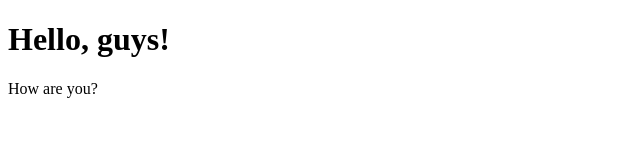
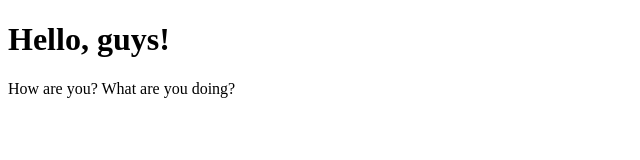
Before and after one commit to ravina-24/Project1, a plain HTML site: page index.html in a window 1280 px wide. Shown: the whole page, without its empty margins (0-640 px from the left). Drawn offline with Linux system fonts and the light colour scheme.

Commit message:
Update index.html

```diff
--- a/index.html
+++ b/index.html
@@ -3,6 +3,6 @@
 <html>
 <body>
 <h1> Hello, guys!  </h1>
-<p> How are you?</p>
+<p> How are you?  What are you doing?</p>
 </body>
 </html>
```
